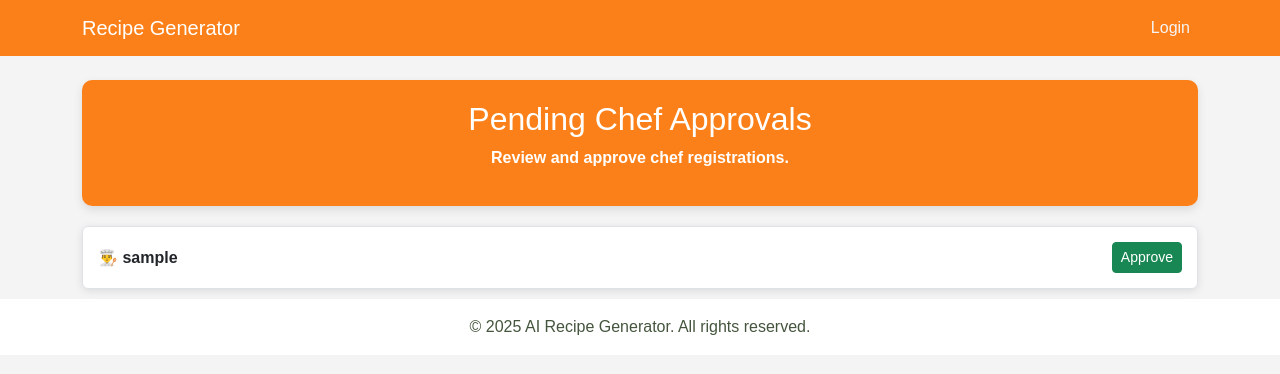
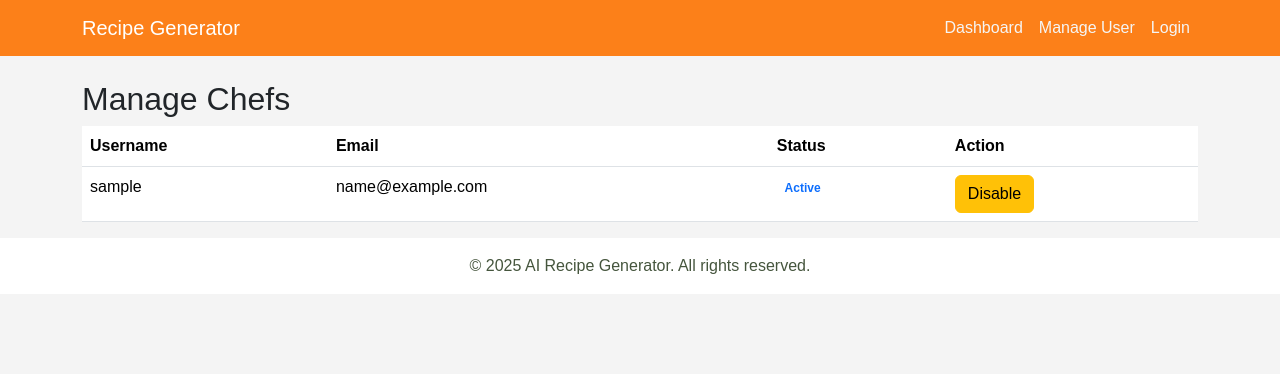
Before and after one commit to lishazz/recipe_generator, a Django app: template apps/administrator/templates/approve_chef.html in a window 1280 px wide. Shown: the top 374 px of the page. Run offline with Django 3.2, Linux system fonts and the light colour scheme; tables that the repository leaves empty hold one stand-in row (values such as "Sample post"); the template is opened without the code that fills it: values that come from a table or form of the project are taken from there, most other values are stand-ins (such as "Sample title", 1, 10 or a date in 2020); some libraries are stand-ins or nearby versions.

Commit message:
added feature manage chef to admin

```diff
--- a/apps/administrator/templates/administrator_dashboard.html
+++ b/apps/administrator/templates/administrator_dashboard.html
@@ -61,9 +61,7 @@
 {% endblock style %}
 
 {% block navlinks %}
-<li class="nav-item">
-    <a class="nav-link" href="{% url 'administrator_dashboard' %}">Dashboard</a>
-</li>
+
 <li class="nav-item">
     <a class="nav-link" href="{% url 'approve_chef' %}">Manage Chef</a>
 </li>
@@ -83,7 +81,7 @@
 
 <section class="container mt-4">
     <div class="chart-container">
-        <h2 class="text-center">Trending Recipes</h2>
+        <h2 class="text-center">Generated Recipes:</h2>
         <canvas id="trendingChart"></canvas>
     </div>
     <div class="recipes-container">
--- a/apps/administrator/templates/approve_chef.html
+++ b/apps/administrator/templates/approve_chef.html
@@ -39,38 +39,58 @@
 
 {% endblock style %}
 
-{% block navlinks %}{% endblock navlinks %}
+{% block navlinks %}
+
+<li class="nav-item">
+    <a class="nav-link" href="{% url 'administrator_dashboard' %}">Dashboard</a>
+</li>
+<li class="nav-item">
+    <a class="nav-link" href="{% url 'manage_user' %}">Manage User</a>
+</li>
+
+{% endblock navlinks %}
 
 
 {% block messages %}{% endblock messages %}
 
+
 {% block content %}
-
-<section class="container mt-4">
-    <div class="dashboard-header">
-        <h2>Pending Chef Approvals</h2>
-        <p>Review and approve chef registrations.</p>
-    </div>
-    <ul class="list-group" id="pending-chefs">
-        {% for chef in chefs %}
-            <li class="list-group-item">
-                👨‍🍳 {{ chef.username }}
-                <div class="btn-group">
-                    <form method="POST" action="{% url 'approve_chef' chef.id %}">
-                    {% csrf_token %}
-                    {% if chef.is_chef_approved %}
-                        <button class="btn btn-danger btn-sm" type="submit">Disable</button>
+<div class="container">
+    <h2 class="mt-4">Manage Chefs</h2>
+    <table class="table">
+        <thead>
+            <tr>
+                <th>Username</th>
+                <th>Email</th>
+                <th>Status</th>
+                <th>Action</th>
+            </tr>
+        </thead>
+        <tbody>
+            {% for chef in chefs %}
+            <tr>
+                <td>{{ chef.username }}</td>
+                <td>{{ chef.email }}</td>
+                <td>
+                    {% if chef.is_active %}
+                        <span class="badge text-primary">Active</span>
                     {% else %}
-                        <button class="btn btn-success btn-sm" type="submit">Approve</button>
+                        <span class="badge text-secondary">Disabled</span>
                     {% endif %}
-                    </form>
-                </div>
-            </li>
-        {% endfor %}
-
-    </ul>
-</section>
-
+               </td>
+                <td>
+                    <a href="{% url 'toggle_chef_status' chef.id %}" class="btn btn-warning">
+                        {% if chef.is_active %}Disable{% else %}Enable{% endif %}
+                    </a>
+                </td>
+            </tr>
+            {% endfor %}
+        </tbody>
+    </table>
+</div>
 {% endblock content %}
 
+
+
+
 {% block script %}{% endblock script %}
--- a/apps/administrator/urls.py
+++ b/apps/administrator/urls.py
@@ -3,6 +3,7 @@ from django.contrib.auth import views as auth_views
 from . import views
 
 urlpatterns = [
+    path('toggle-chef/<int:user_id>/', views.toggle_chef_status, name='toggle_chef_status'),
     path('administrator_dashboard/', views.administrator_dashboard, name='administrator_dashboard'),
     path('approve_chef/',views.approve_chef,name='approve_chef'),
     path('manage_user/',views.manage_user,name='manage_user')
--- a/apps/common/models.py
+++ b/apps/common/models.py
@@ -10,7 +10,7 @@ class User(AbstractUser):
     role = models.CharField(max_length=20, choices=ROLES, default='default')
     registration_date = models.DateTimeField(auto_now_add=True)
     email = models.EmailField(unique=True)
-    is_chef_approved = models.BooleanField(default=False)
+
 
     # Explicit related_name to avoid clashes
     groups = models.ManyToManyField(
```
Also changed, not shown: apps/administrator/templates/manage_user.html (+10 -1 lines), apps/administrator/views.py (+15 -2 lines), apps/common/migrations/0007_remove_user_is_chef_approved.py (added).
